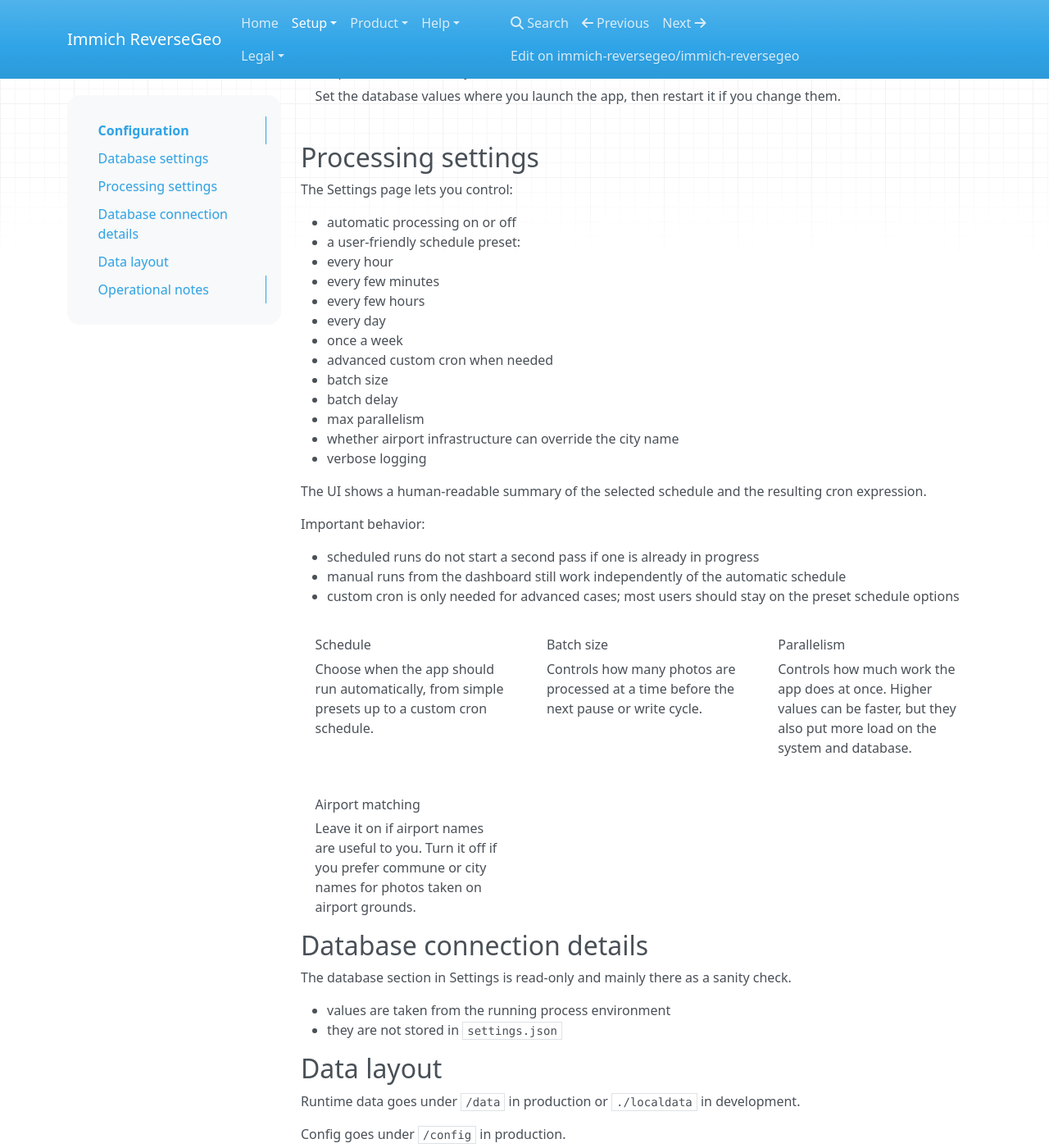
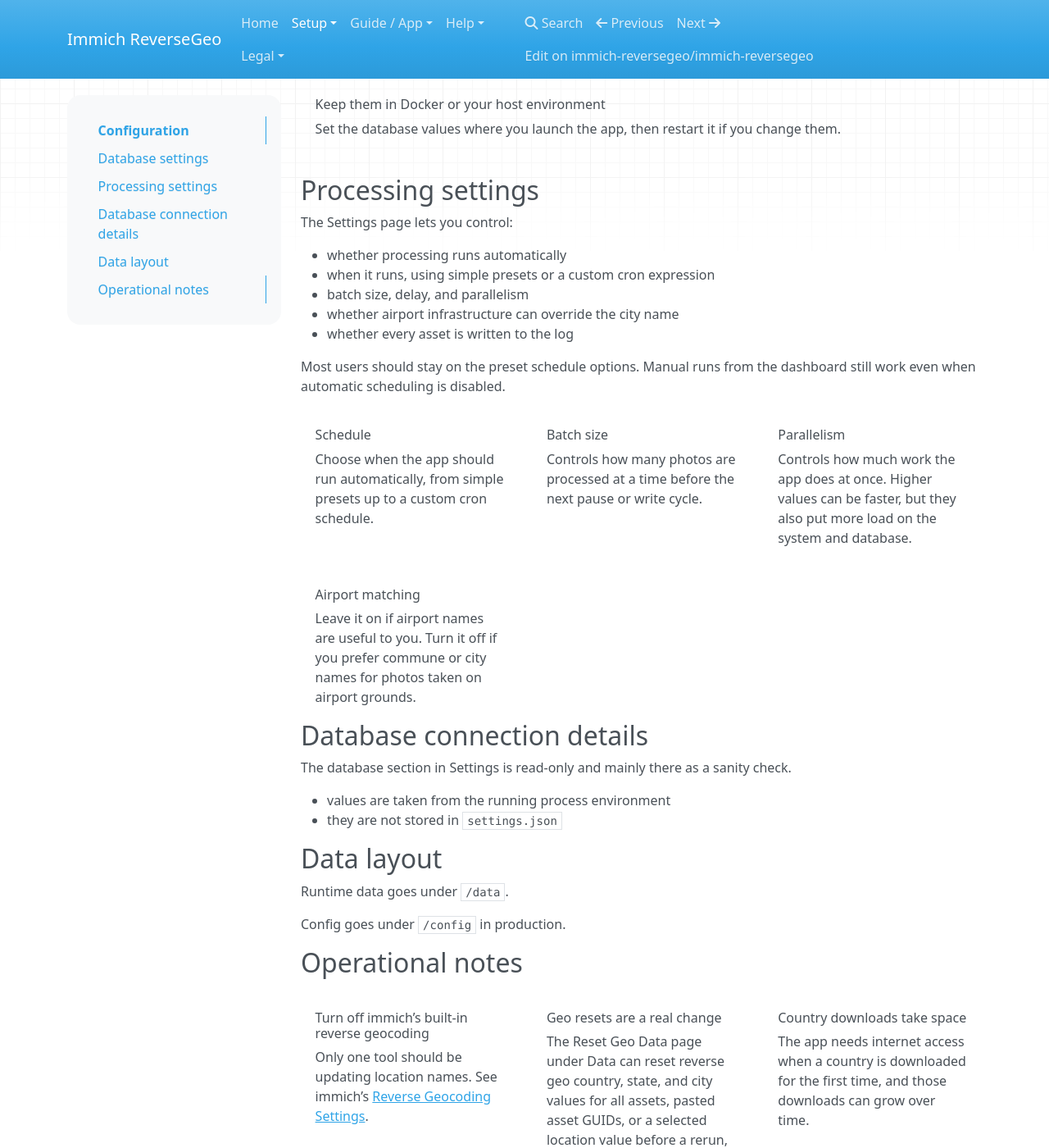
Before and after one commit to immich-reversegeo/immich-reversegeo, an MkDocs documentation site: the page built from docs/website/configuration.md, in a window 1280 px wide and 1400 px high, scrolled down 589 px. Shown: the whole window at 82% size. Built offline with MkDocs 1.6.1, drawn with Linux system fonts in a browser that asks for light colours; nearby versions of some CDN libraries; some of the changed text lies outside the part shown.

Commit message:
docs: reorganize public website docs

```diff
--- a/docs/website/configuration.md
+++ b/docs/website/configuration.md
@@ -7,6 +7,8 @@ icon: material/tune-variant
 <div class="section-intro">
 The Settings page is intentionally small. Most users only need to check the database connection, pick a schedule, and tune how aggressively processing should run.
 </div>
+
+For manual runs, coordinate testing, and reset tools, see [Using the App](./using-the-app.md).
 
 ## Database settings
 
@@ -37,27 +39,13 @@ These values are required because the app reads and updates immich data directly
 
 The Settings page lets you control:
 
-- automatic processing on or off
-- a user-friendly schedule preset:
-  - every hour
-  - every few minutes
-  - every few hours
-  - every day
-  - once a week
-  - advanced custom cron when needed
-- batch size
-- batch delay
-- max parallelism
+- whether processing runs automatically
+- when it runs, using simple presets or a custom cron expression
+- batch size, delay, and parallelism
 - whether airport infrastructure can override the city name
-- verbose logging
+- whether every asset is written to the log
 
-The UI shows a human-readable summary of the selected schedule and the resulting cron expression.
-
-Important behavior:
-
-- scheduled runs do not start a second pass if one is already in progress
-- manual runs from the dashboard still work independently of the automatic schedule
-- custom cron is only needed for advanced cases; most users should stay on the preset schedule options
+Most users should stay on the preset schedule options. Manual runs from the dashboard still work even when automatic scheduling is disabled.
 
 <div class="feature-grid">
   <div class="card">
@@ -87,7 +75,7 @@ The database section in Settings is read-only and mainly there as a sanity check
 
 ## Data layout
 
-Runtime data goes under `/data` in production or `./localdata` in development.
+Runtime data goes under `/data`.
 
 Config goes under `/config` in production.
 
--- a/mkdocs.yml
+++ b/mkdocs.yml
@@ -63,7 +63,8 @@ nav:
       - Getting Started: getting-started.md
       - Installation: installation.md
       - Configuration: configuration.md
-  - Product:
+  - Guide / App:
+      - Using the App: using-the-app.md
       - Architecture: architecture.md
       - Changelog: changelog.md
   - Help:
```
Also changed, not shown: docs/website/getting-started.md (+3 -1 lines), docs/website/index.md (+1 -0 lines), docs/website/installation.md (+5 -0 lines), docs/website/troubleshooting.md (+2 -0 lines), docs/website/using-the-app.md (added, +50 -0 lines).
